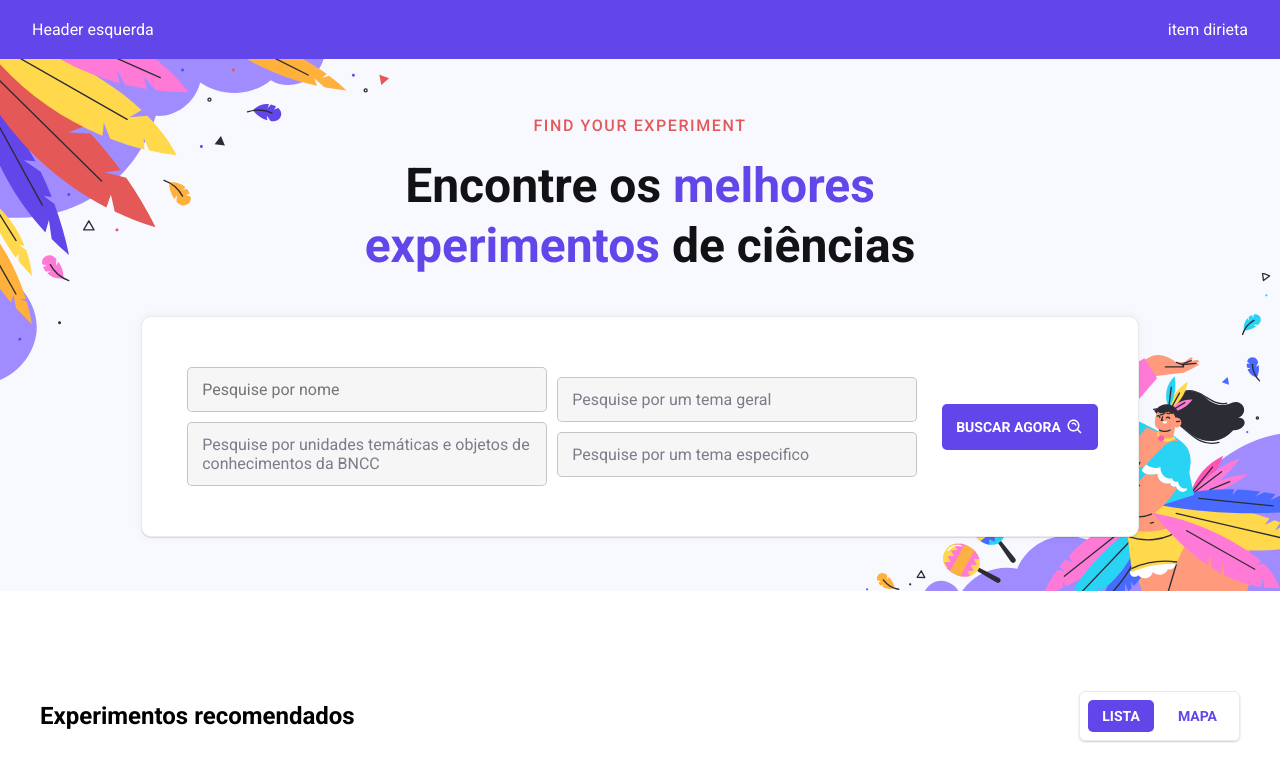
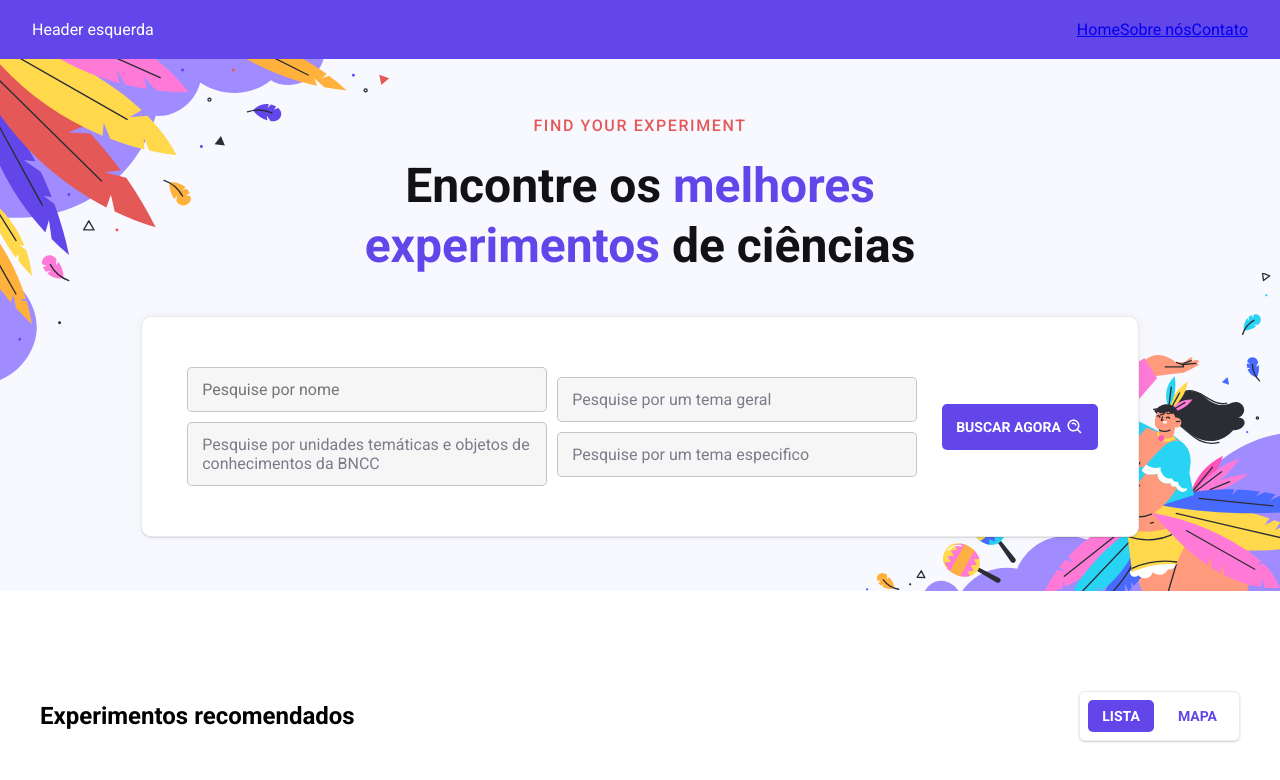
Before and after one commit to felptest/testing, a Next.js app: page / in a window 1280 px wide. Shown: the top 780 px of the page. Built offline with nearby package versions, Linux system fonts and the light colour scheme.

Commit message:
update header css html

```diff
--- a/src/components/header.tsx
+++ b/src/components/header.tsx
@@ -1,3 +1,4 @@
+import Link from "next/link";
 import styles from "../styles/components/header.module.css";
 
 export const Header = () => {
@@ -9,7 +10,11 @@ export const Header = () => {
                 </div>
 
                 <div className={styles.headerContentRight}>
-                    <p>item dirieta</p>
+                    <ul>
+                        <li><Link href="/">Home</Link></li>
+                        <li><Link href="/">Sobre nós</Link></li>
+                        <li><Link href="/">Contato</Link></li>
+                    </ul>
                 </div>
             </div>
         </header>
--- a/src/styles/components/header.module.css
+++ b/src/styles/components/header.module.css
@@ -12,3 +12,16 @@
     max-width: 121.6rem;
     justify-content: space-between;
 }
+
+.headerContentRight {
+    display: flex;
+}
+
+.headerContentRight ul {
+    display: flex;
+}
+
+.headerContentRight ul li {
+    display: flex;
+    list-style: none;
+}
```
